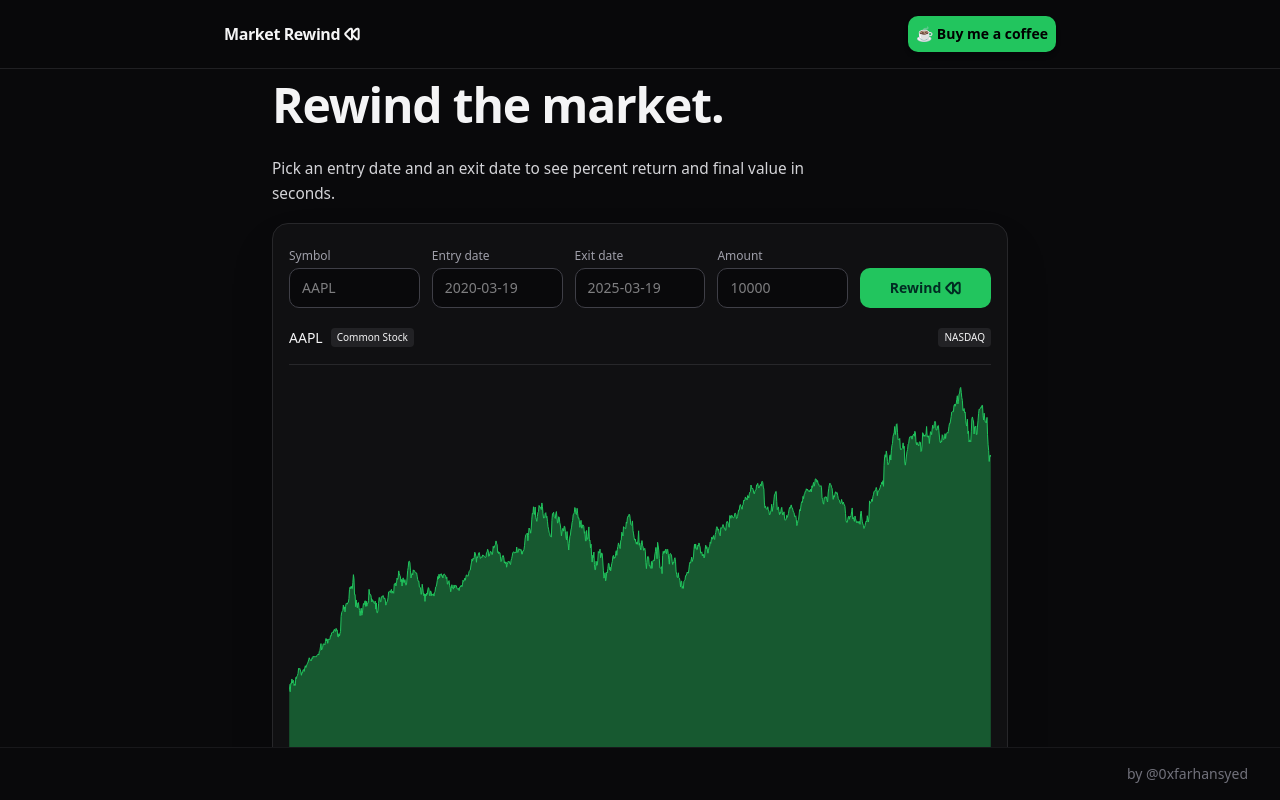
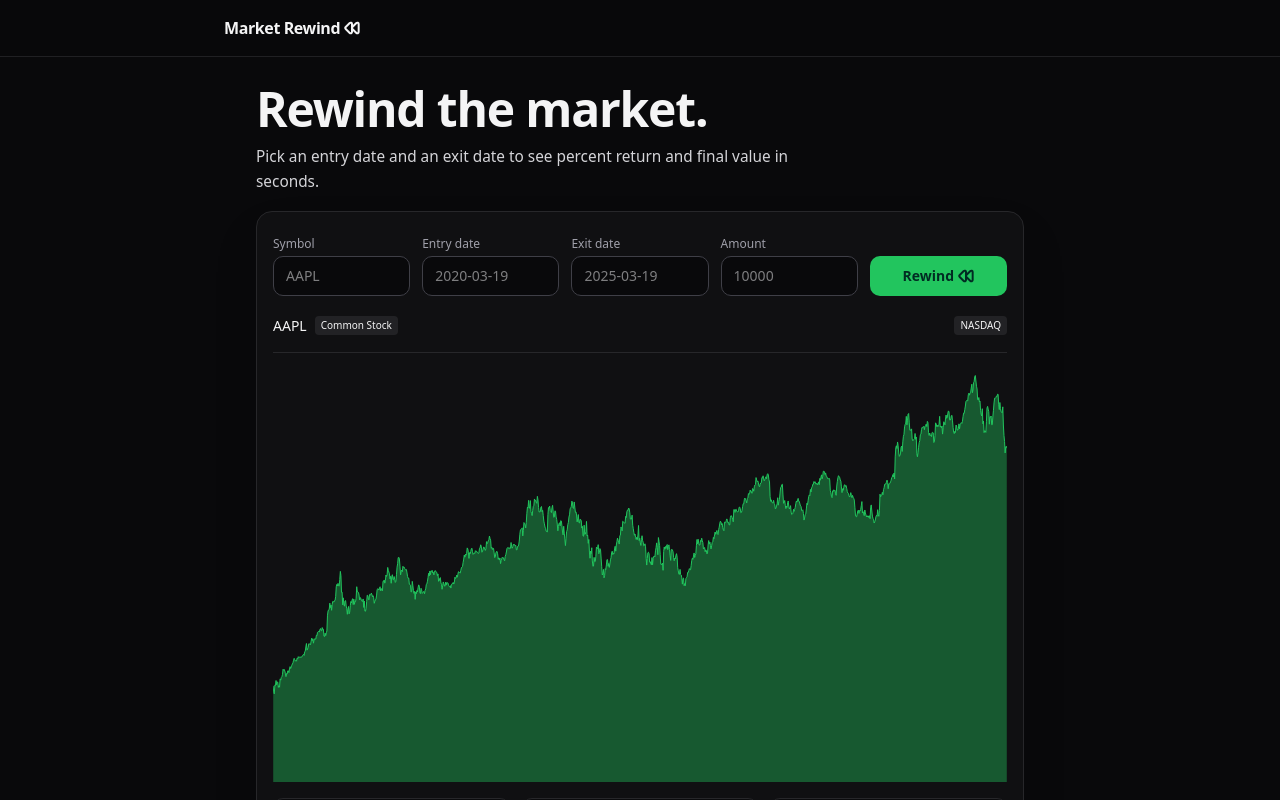
Before and after one commit to farhan-syed/marketrewind, a React (Vite) app: page / in a window 1280 px wide. Shown: the top 800 px of the page. Built offline with nearby package versions, Linux system fonts and the light colour scheme.

Commit message:
padding/margin changes

```diff
--- a/src/components/Layout/Footer.tsx
+++ b/src/components/Layout/Footer.tsx
@@ -3,10 +3,18 @@ interface FooterProps {}
 function Footer({}: FooterProps) {
   return (
     <footer className="border-t border-zinc-900 mt-auto">
-      <div className="mx-auto px-8 py-4 text-sm text-zinc-500 flex justify-end gap-4">
-        {/*<span>© {new Date().getFullYear()} Market Rewind</span>*/}
-        <div>
-          <span>by </span>
+      <div className="mx-auto max-w-4xl px-8 py-4 flex items-center justify-between text-sm text-zinc-500">
+        {/* Left side */}
+        <a
+          href="https://www.buymeacoffee.com/farhansyed"
+          target="_blank"
+          rel="noopener noreferrer"
+          className="inline-flex items-center gap-2 rounded-lg bg-brand-500 px-3 py-2 text-sm font-semibold text-black shadow-md hover:opacity-90 transition"
+        >
+          ☕ Buy me a coffee
+        </a>
+
+        {/* Right side */}
         <a
           href="https://x.com/0xfarhansyed"
           target="_blank"
@@ -17,7 +25,6 @@ function Footer({}: FooterProps) {
           @0xfarhansyed
         </a>
       </div>
-      </div>
     </footer>
   );
 }
--- a/src/components/Layout/Header.tsx
+++ b/src/components/Layout/Header.tsx
@@ -16,20 +16,7 @@ function Header({}: HeaderProps) {
           <span className="font-semibold tracking-tight">Market Rewind</span>
           <RewindIcon size={16} strokeWidth={3} />
         </a>
-        <nav className="hidden md:flex items-center gap-6 text-sm text-zinc-300">
-          {/* <a className="text-zinc-100 font-medium" href="/rewind">Rewind</a>
-            <span className="opacity-40" aria-disabled>Watch</span>
-            <span className="opacity-40" aria-disabled>Insight</span>
-            <a className="opacity-80 hover:opacity-100" href="/pro">Pro</a> */}
-          <a
-            href="https://www.buymeacoffee.com/farhansyed"
-            target="_blank"
-            rel="noopener noreferrer"
-            className="inline-flex items-center gap-2 rounded-lg bg-brand-500 px-2 py-2 font-semibold text-black text-sm shadow-md hover:opacity-90 transition"
-          >
-            ☕ Buy me a coffee
-          </a>
-        </nav>
+
         {/*<div className="flex items-center gap-3">
           <SignedOut>
             <SignInButton mode="modal" fallbackRedirectUrl="/dashboard">
--- a/src/components/Main.tsx
+++ b/src/components/Main.tsx
@@ -4,12 +4,12 @@ import Footer from "@/components/Layout/Footer";
 
 function Layout() {
   return (
-    <div className="h-screen flex flex-col bg-zinc-950 text-zinc-100 overflow-hidden">
+    <div className="min-h-screen flex flex-col bg-zinc-950 text-zinc-100">
       <Header />
-      <main className="flex-1 flex items-center justify-center overflow-hidden">
-        <div className="w-full max-h-full overflow-auto">
-          <Outlet />
-        </div>
+      <main className="flex-1">
+        {/*<div className="w-full max-h-full overflow-auto">*/}
+        <Outlet />
+        {/*</div>*/}
       </main>
       <Footer />
     </div>
--- a/src/components/sections/Hero.tsx
+++ b/src/components/sections/Hero.tsx
@@ -7,11 +7,11 @@ interface HeroProps {}
 function Hero({}: HeroProps) {
   return (
     <section>
-      <div className="mx-auto max-w-lg sm:max-w-xl md:max-w-2xl lg:max-w-3xl px-4 grid gap-4 text-left">
+      <div className="mx-auto max-w-lg sm:max-w-xl md:max-w-2xl lg:max-w-3xl p-6 md:p-0 md:py-4 grid text-left">
         <h1 className="font-semibold tracking-tight text-[clamp(1.75rem,4vw,3rem)]">
           Rewind the market.
         </h1>
-        <p className="text-zinc-300 max-w-prose leading-relaxed text-[clamp(0.95rem,1.2vw,1.05rem)]">
+        <p className="text-zinc-300 max-w-prose leading-relaxed text-[clamp(0.95rem,1.2vw,1.05rem)] mb-4">
           Pick an entry date and an exit date to see percent return and final
           value in seconds.
         </p>
```
Lines whose indentation alone changed are shown as unchanged.
